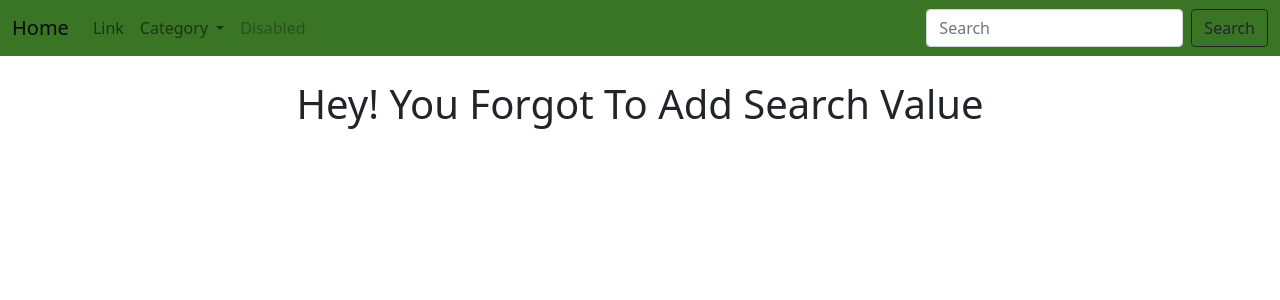
After one commit to swiatekPiotr/mebramp, a Django app: page /search/ in a window 1280 px wide. The commit adds this page. Shown: the top 300 px of the page. Run offline with Django 4.2, Linux system fonts and the light colour scheme.

Commit message:
navbar search field

```diff
--- a/main/templates/main/base.html
+++ b/main/templates/main/base.html
@@ -15,7 +15,8 @@
   <nav class="navbar navbar-expand-lg navbar-light" style="background-color: #3A7525;">
   <div class="container-fluid">
     <a class="navbar-brand" href="/home">Home</a>
-    <button class="navbar-toggler" type="button" data-bs-toggle="collapse" data-bs-target="#navbarSupportedContent" aria-controls="navbarSupportedContent" aria-expanded="false" aria-label="Toggle navigation">
+    <button class="navbar-toggler" type="button" data-bs-toggle="collapse" data-bs-target="#navbarSupportedContent"
+            aria-controls="navbarSupportedContent" aria-expanded="false" aria-label="Toggle navigation">
       <span class="navbar-toggler-icon"></span>
     </button>
     <div class="collapse navbar-collapse" id="navbarSupportedContent">
@@ -24,7 +25,8 @@
           <a class="nav-link" href="#">Link</a>
         </li>
         <li class="nav-item dropdown">
-          <a class="nav-link dropdown-toggle" href="#" id="navbarDropdown" role="button" data-bs-toggle="dropdown" aria-expanded="false">
+          <a class="nav-link dropdown-toggle" href="#" id="navbarDropdown" role="button" data-bs-toggle="dropdown"
+             aria-expanded="false">
             Category
           </a>
           <ul class="dropdown-menu" aria-labelledby="navbarDropdown">
@@ -42,9 +44,10 @@
           <a class="nav-link disabled" href="#" tabindex="-1" aria-disabled="true">Disabled</a>
         </li>
       </ul>
-      <form class="d-flex">
-        <input class="form-control me-2" type="search" placeholder="Search" aria-label="Search">
-        <button class="btn btn-outline-success" type="submit">Search</button>
+      <form class="d-flex" method="POST" action="/search/">
+        {% csrf_token %}
+        <input class="form-control me-2" type="search" placeholder="Search" aria-label="Search" name="searched">
+        <button class="btn btn-outline-dark" type="submit">Search</button>
       </form>
     </div>
   </div>
--- /dev/null
+++ b/main/templates/main/search.html
@@ -0,0 +1,16 @@
+{% extends 'main/base.html' %}
+
+{% block title %} Search result {% endblock %}
+
+{% block content %}
+    {% if searched %}
+        <h1> You Searched For "{{ searched }}"</h1>
+        <br>
+        {% for product in products %}
+            <a href="/product/{{product.id}}" > {{ product }} </a>
+            <br>
+        {% endfor %}
+    {% else %}
+        <h1> Hey! You Forgot To Add Search Value </h1>
+    {% endif %}
+{% endblock %}
--- a/main/urls.py
+++ b/main/urls.py
@@ -4,5 +4,6 @@ from . import views
 urlpatterns = [
     path("", views.home, name='home'),
     path("home/", views.home, name='home'),
+    path("search/", views.search, name='search'),
     path("<int:id>", views.category, name='index'),
 ]
--- a/main/views.py
+++ b/main/views.py
@@ -6,6 +6,15 @@ def home(request):
     return render(request, 'main/home.html', {})
 
 
+def search(request):
+    if request.method == "POST":
+        searched = request.POST['searched']
+        products = Products.objects.filter(name__contains=searched)
+        return render(request, 'main/search.html', {'searched': searched, 'products': products})
+    else:
+        return render(request, 'main/search.html', {})
+
+
 def category(request, id):
     name_cat = Categories.objects.get(id=id)
     products = Products.objects.all()
```
